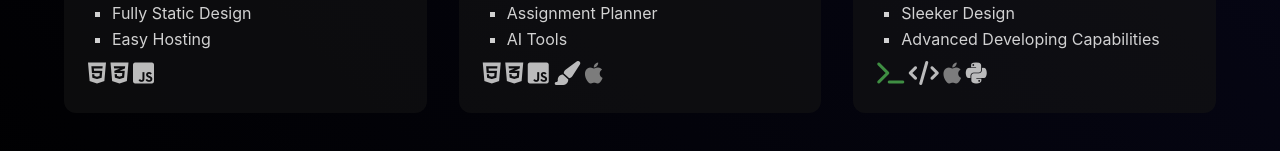
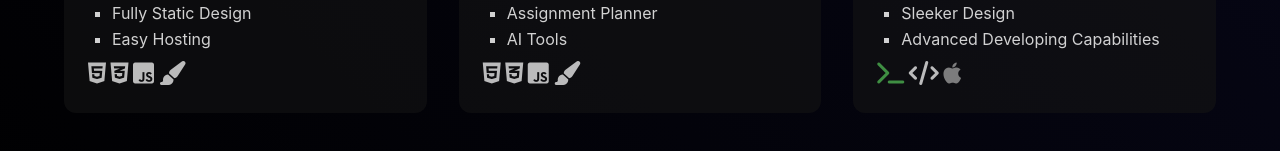
Before and after one commit to TeutonicTerrror/terrorport, a plain HTML site: page index.html in a window 1280 px wide. Shown: the part 1383-1534 px from the top of the page. Drawn offline with Linux system fonts and the light colour scheme.

Commit message:
Updated Tags for numerous projects

```diff
--- a/index.html
+++ b/index.html
@@ -112,6 +112,7 @@
                         <i class="fab fa-html5" title="HTML5"></i>
                         <i class="fab fa-css3-alt" title="CSS3"></i>
                         <i class="fab fa-js-square" title="JavaScript"></i>
+                        <i class="fas fa-paint-brush" title="Web Design"></i>
                     </div>
                 </div>
 
@@ -129,7 +130,6 @@
                         <i class="fab fa-css3-alt" title="CSS3"></i>
                         <i class="fab fa-js-square" title="JavaScript"></i>
                         <i class="fas fa-paint-brush" title="Web Design"></i>
-                        <i class="fab fa-apple" title="macOS Integration"></i>
                     </div>
                 </div>
 
@@ -146,7 +146,6 @@
                         <i class="fas fa-terminal" title="ZSH"></i>
                         <i class="fas fa-code" title="Shell Script"></i>
                         <i class="fab fa-apple" title="macOS Integration"></i>
-                        <i class="fab fa-python" title="Python"></i>
                     </div>
                 </div>
             </div>
```
